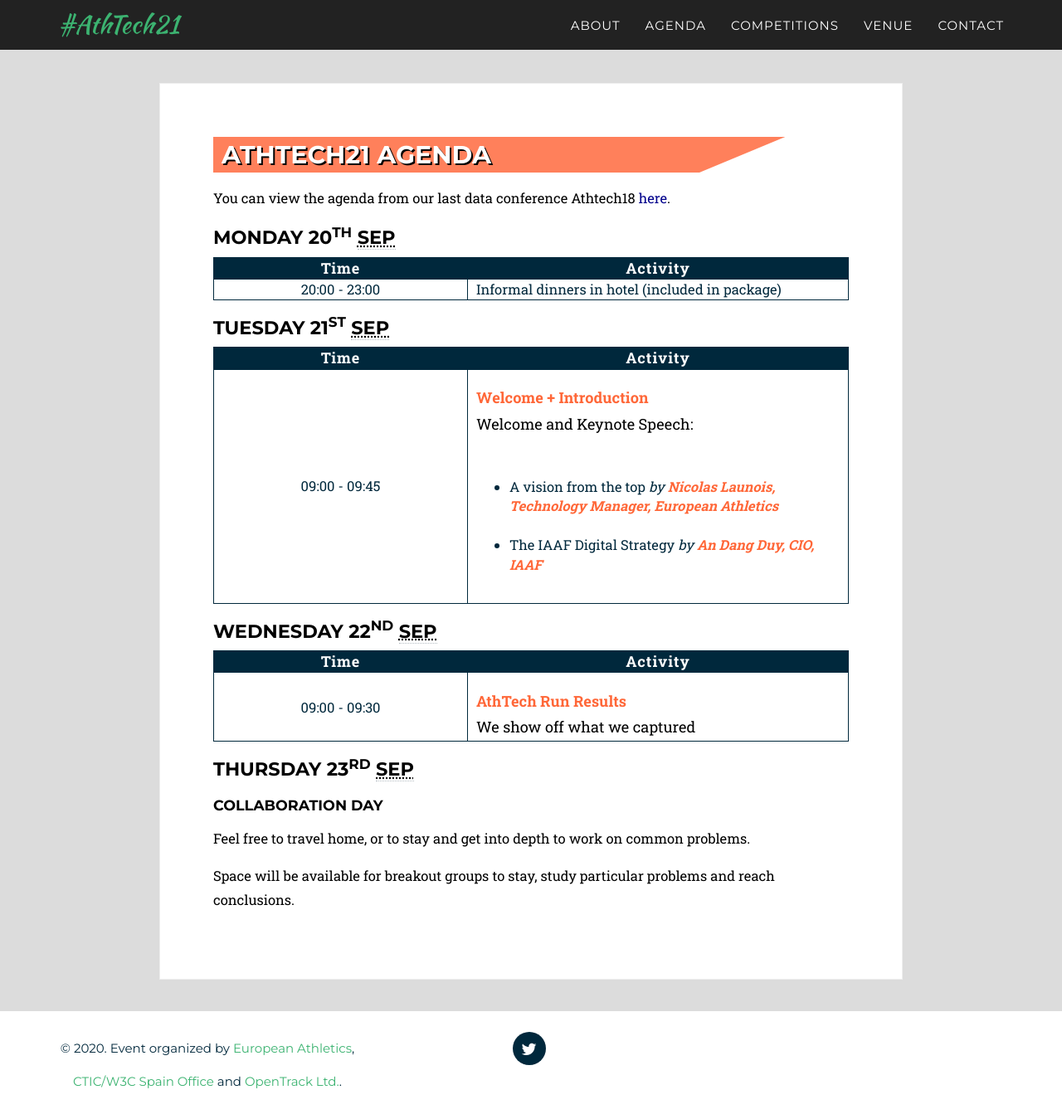
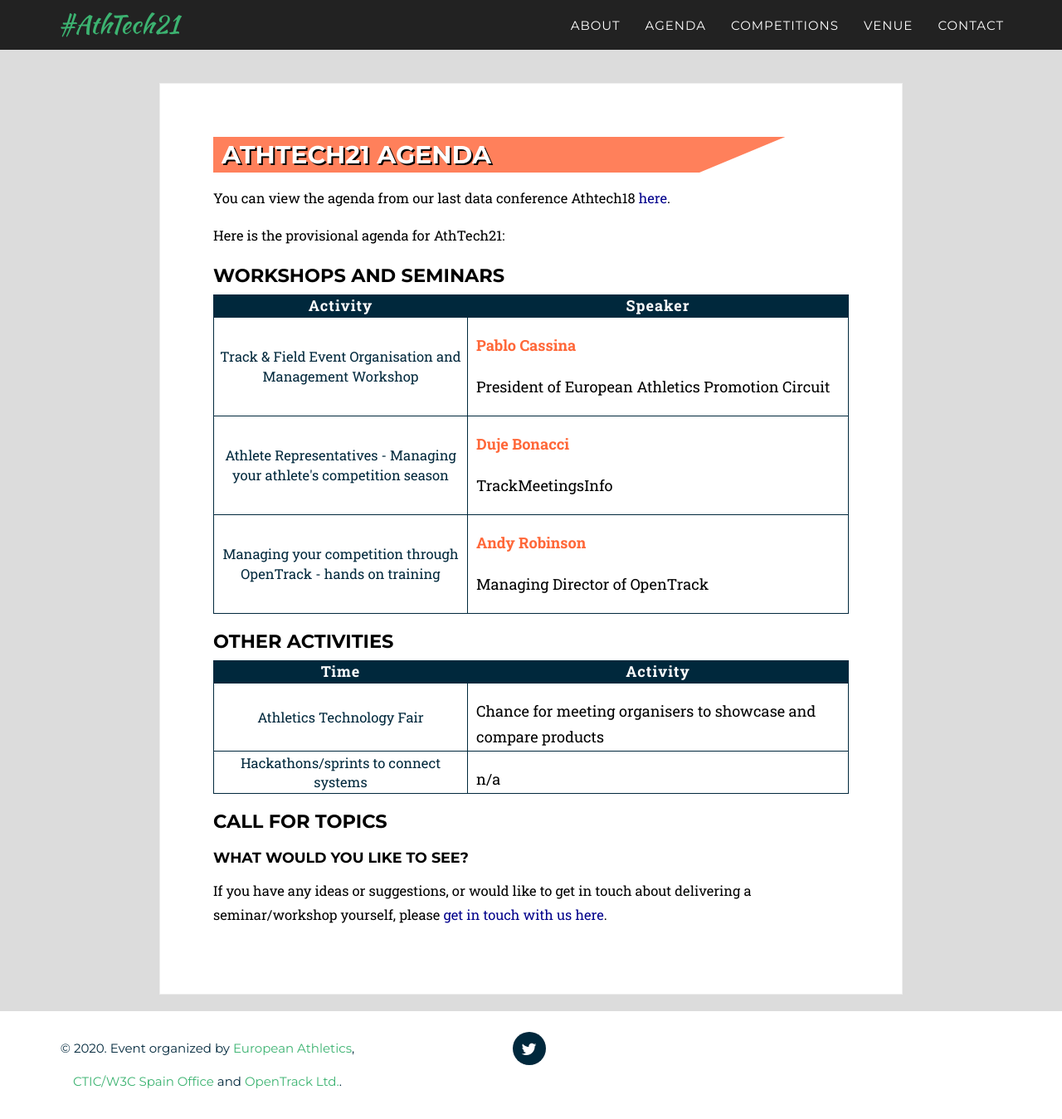
Before and after one commit to openath/athtech, a Jekyll site: the page built from _2021_pages/agenda.html, in a window 1280 px wide and 1349 px high. Shown: the whole window at 83% size. Built offline with Jekyll 4.4.1, drawn with Linux system fonts in a browser that asks for light colours; some web fonts are replaced.

Commit message:
Updated 2021 agenda

```diff
--- a/_2021_pages/agenda.html
+++ b/_2021_pages/agenda.html
@@ -14,30 +14,14 @@
 
       <p>You can view the agenda from our last data conference Athtech18 <a href="http://athtech.run/2018/agenda">here</a>.</p>
 
-        <h2>Monday 20<sup>th</sup> <abbr title="September">Sep</abbr></h2>
+      <p>Here is the provisional agenda for AthTech21:</p>
+
+        <h2>Workshops and seminars</h2>
         <table class="agenda">
             <thead>
                 <tr>
-                    <th class="row-1 agenda-time"><center>Time</center></th>
-                    <th class="row-2 agenda-activity"><center>Activity</center></th>
-                </tr>
-            </thead>
-            <tbody>
-
-                    <tr>
-                        <td>20:00 - 23:00</td>
-                        <td>Informal dinners in hotel (included in package)</td>
-                    </tr>
-
-            </tbody>
-        </table>
-
-        <h2>Tuesday 21<sup>st</sup> <abbr title="September">Sep</abbr></h2>
-        <table class="agenda">
-            <thead>
-                <tr>
-                    <th class="row-1 agenda-time"><center>Time</center></th>
-                    <th class="row-2 agenda-activity"><center>Activity</center></th>
+                    <th class="row-1 agenda-time"><center>Activity</center></th>
+                    <th class="row-2 agenda-activity"><center>Speaker</center></th>
                 </tr>
             </thead>
             <tbody>
@@ -50,7 +34,7 @@
             </tbody>
         </table>
 
-        <h2>Wednesday 22<sup>nd</sup> <abbr title="September">Sep</abbr></h2>
+        <h2>Other activities</h2>
         <table class="agenda">
             <thead>
                 <tr>
@@ -68,11 +52,9 @@
             </tbody>
         </table>
 
-        <h2>Thursday 23<sup>rd</sup> <abbr title="September">Sep</abbr></h2>
-        <h3>Collaboration Day</h3>
-        <p>Feel free to travel home, or to stay and get into depth to work on common problems.</p>
-        <p>Space will be available for breakout groups to stay, study particular problems and reach conclusions.</p>
-
+        <h2>Call for topics</h2>
+        <h3>What would you like to see?</h3>
+        <p>If you have any ideas or suggestions, or would like to get in touch about delivering a seminar/workshop yourself, please <a href="/2021/#contact">get in touch with us here</a>.</p>
 
 
     </div>
--- a/_data/twenty_21/agendas_1.yml
+++ b/_data/twenty_21/agendas_1.yml
@@ -1,7 +1,11 @@
-- time: 09:00 - 09:45
-  info: "<p  style='margin-bottom: 0'><b>Welcome + Introduction</b>
-    <br>Welcome and Keynote Speech:</p>
-      <ul>
-        <li>A vision from the top <i>by <b>Nicolas Launois, Technology Manager, European Athletics</b></i></li>
-        <li>The IAAF Digital Strategy <i>by <b>An Dang Duy, CIO, IAAF</b></i></li>
-      </ul>"
+- time: Track & Field Event Organisation and Management Workshop
+  info: "<p style='margin-bottom: 0'><b>Pablo Cassina</b>
+  <p>President of European Athletics Promotion Circuit</p>"
+
+- time: Athlete Representatives - Managing your athlete's competition season
+  info: "<p style='margin-bottom: 0'><b>Duje Bonacci</b>
+  <p>TrackMeetingsInfo</p>"
+
+- time: Managing your competition through OpenTrack - hands on training
+  info: "<p style='margin-bottom: 0'><b>Andy Robinson</b>
+  <p>Managing Director of OpenTrack</p>"
--- a/_data/twenty_21/agendas_2.yml
+++ b/_data/twenty_21/agendas_2.yml
@@ -1,3 +1,5 @@
-- time: 09:00 - 09:30
-  info: "<p style='margin-bottom: 0'><b>AthTech Run Results</b>
-    <br>We show off what we captured"
+- time: Athletics Technology Fair
+  info: "<p style='margin-bottom: 0'>Chance for meeting organisers to showcase and compare products</p>"
+
+- time: Hackathons/sprints to connect systems
+  info: "<p style='margin-bottom: 0'>n/a</p>"
--- a/_includes/2021_data/intro.html
+++ b/_includes/2021_data/intro.html
@@ -14,7 +14,7 @@
                 <blockquote>A two-day conference aiming to improve athletics through technology and standards</blockquote>
                 <p>AthTech aims at helping Athletics move forwards with a strong focus on sports data management and interoperability among stakeholders (federations, event organisers, clubs, timekeeping providers, training-devices makers, data experts, journalists, among others). European Athletics has been working on a digital strategy for the sport, building a common infrastructure to guarantee universal interoperability among all stakeholders. This strategy will be presented and enhanced through the different interactive sessions, strategically organised to cover all challenges proposed by the attendees.</p>
 
-                <p>Read all details <a href="http://athtech.run/about">about AthTech 2021</a> or check <a href="http://www.european-athletics.org/mm/Document/Corporate/Whatwedo/01/28/28/98/AthTechConference_Minutes_English.pdf">what happened in 2017</a>.
+                <p>Read all details <a href="http://athtech.run/2021/about">about AthTech 2021</a> or check <a href="http://www.european-athletics.org/mm/Document/Corporate/Whatwedo/01/28/28/98/AthTechConference_Minutes_English.pdf">what happened in 2017</a>.
                 </p>
 
 
@@ -40,7 +40,7 @@
 
                 <div class="video"><img src="../css/2018_style/img/athtech17.jpg" alt="Session during AthTech in 2017"></div>
             -->
-                 <center><a href="/about#register" class="page-scroll btn btn-xl">Registration Open</a></center>
+                 <center><a href="/2021/about#register" class="page-scroll btn btn-xl">Registration Open</a></center>
             </div>
         </div>
     </section>
```
Also changed, not shown: css/2021_style/img/zadar-uni-track.jpg (added).
